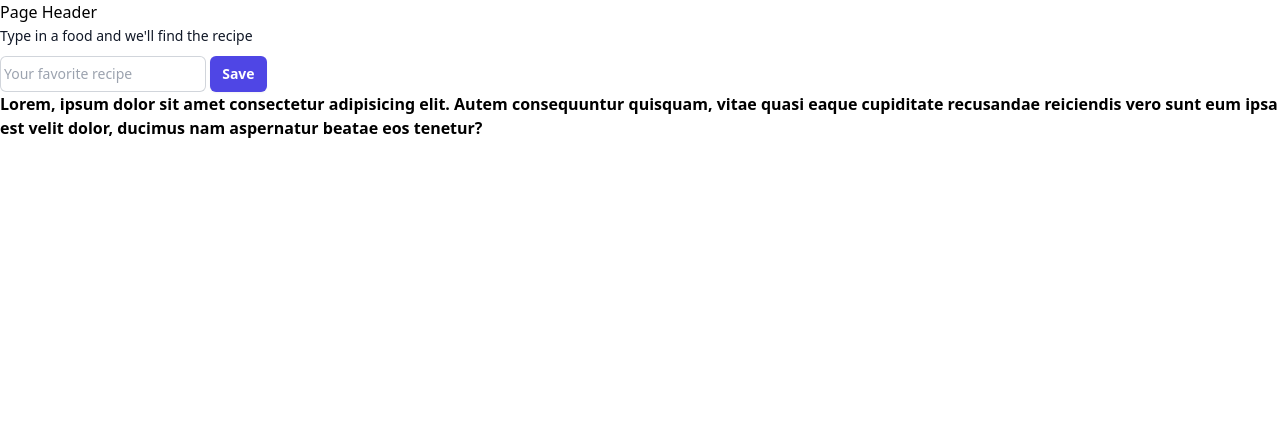
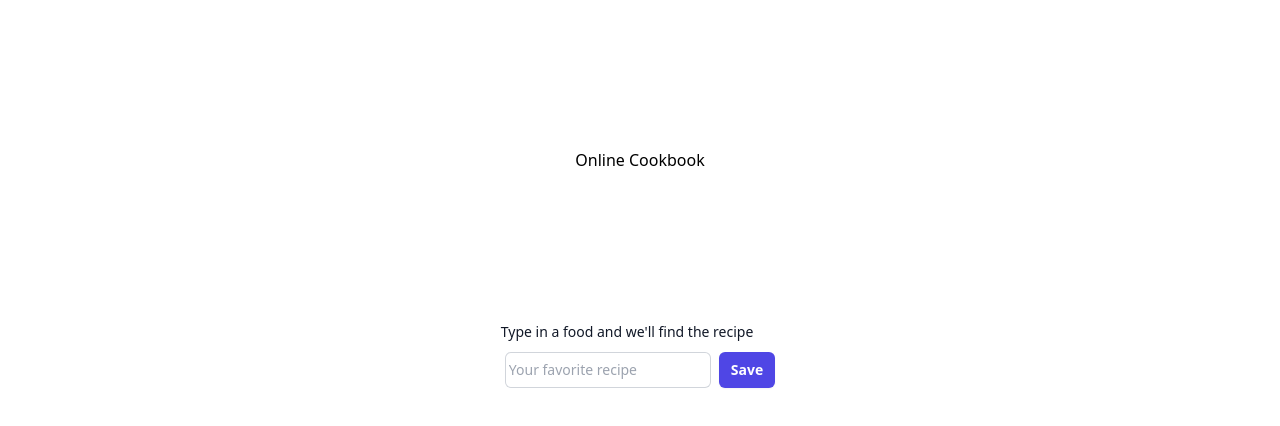
Before and after one commit to jordaneburton/recipe-finder, a plain HTML site: page index.html in a window 1280 px wide. Drawn offline with nearby package versions, Linux system fonts and the light colour scheme.

Commit message:
finished styling homepage

```diff
--- a/assets/css/style.css
+++ b/assets/css/style.css
@@ -1,3 +1,3 @@
-.test {
-    color: red;
+.h-40vh {
+    height: 40vh;
 }
--- a/index.html
+++ b/index.html
@@ -8,31 +8,27 @@
     <title>Online Cookbook</title>
 </head>
 <body>
-    <header class="container">
-        <h1 class="">Page Header</h1>
+    <header class="container h-40vh flex flex-wrap justify-center content-center">
+        <h1 class="text-center">Online Cookbook</h1>
     </header>
 
     <main class="container">
-        <section class="">
-            <label for="recipeSearch" class="block text-sm font-medium leading-6 text-gray-900">Type in a food and we'll find the recipe</label>
-            <div class="mt-2">
+        <section class="h-40vh flex flex-col flex-wrap content-center">
+            <label for="recipeSearch" class="text-sm font-medium leading-6 text-gray-900">Type in a food and we'll find the recipe</label>
+            <div class="mt-2 flex flex-wrap justify-center content-center">
                 <input type="recipeSearch"
                     id="recipeSearch"
                     name="recipeSearch"
-                    class="rounded-md border-0 bg-transparent py-1.5 pl-1 ring-1 ring-inset ring-gray-300 text-gray-900 placeholder:text-gray-400 focus:ring-2 focus:ring-inset focus:ring-indigo-600 sm:text-sm sm:leading-6"
+                    class="rounded-md border-0 bg-transparent py-1.5 mx-1 pl-1 ring-1 ring-inset ring-gray-300 text-gray-900 placeholder:text-gray-400 focus:ring-2 focus:ring-inset focus:ring-indigo-600 sm:text-sm sm:leading-6"
                     placeholder="Your favorite recipe">
 
                 <button type="button"
                     id="searchBtn"
-                    class="inline rounded-md bg-indigo-600 px-3 py-2 text-sm font-semibold text-white shadow-sm hover:bg-indigo-500 focus-visible:outline focus-visible:outline-2 focus-visible:outline-offset-2 focus-visible:outline-indigo-600">
+                    class="inline-flex rounded-md bg-indigo-600 px-3 py-2 mx-1 text-sm font-semibold text-white shadow-sm hover:bg-indigo-500 focus-visible:outline focus-visible:outline-2 focus-visible:outline-offset-2 focus-visible:outline-indigo-600">
                     Save
                 </button>
             </div>
         </section>
-        <!-- font-bold is Tailwind class for testing -->
-        <p class="font-bold">
-            Lorem, ipsum dolor sit amet consectetur adipisicing elit. Autem consequuntur quisquam, vitae quasi eaque cupiditate recusandae reiciendis vero sunt eum ipsa est velit dolor, ducimus nam aspernatur beatae eos tenetur?
-        </p>
     </main>
 </body>
 </html>
```
